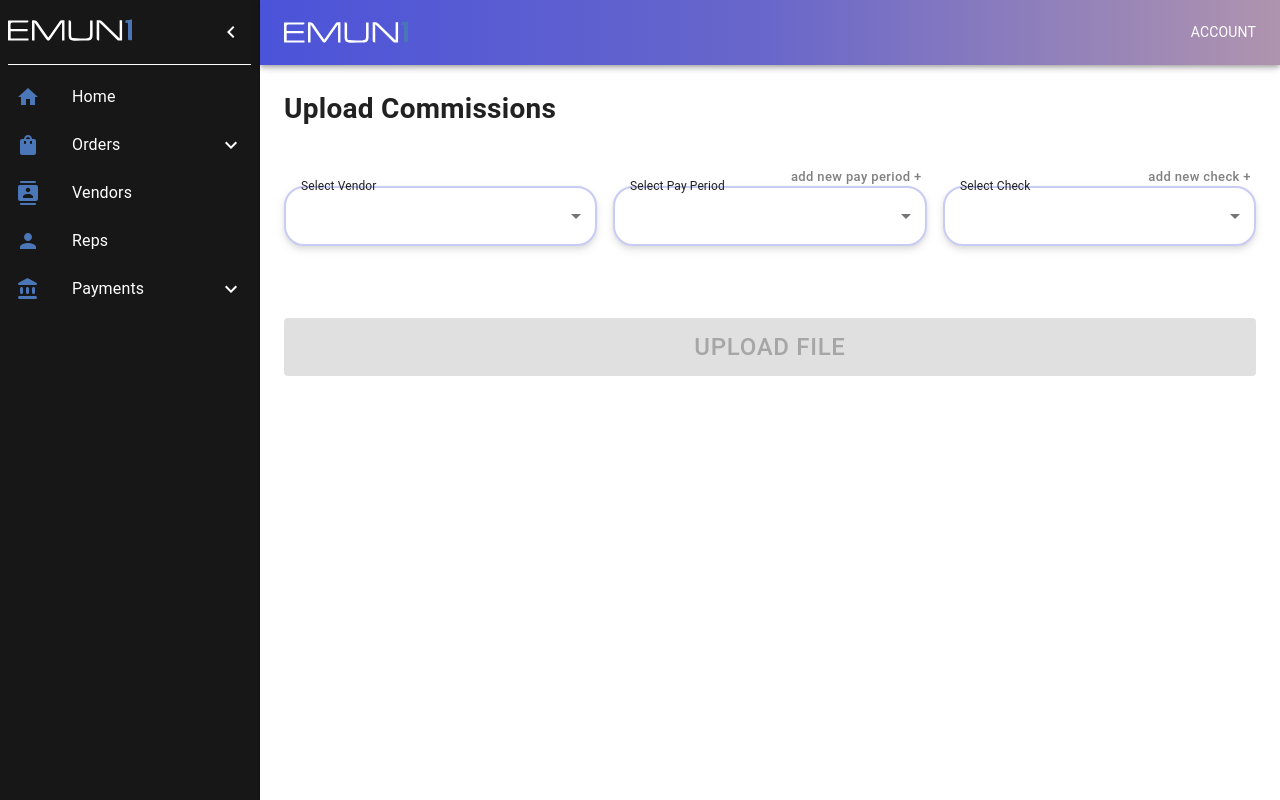
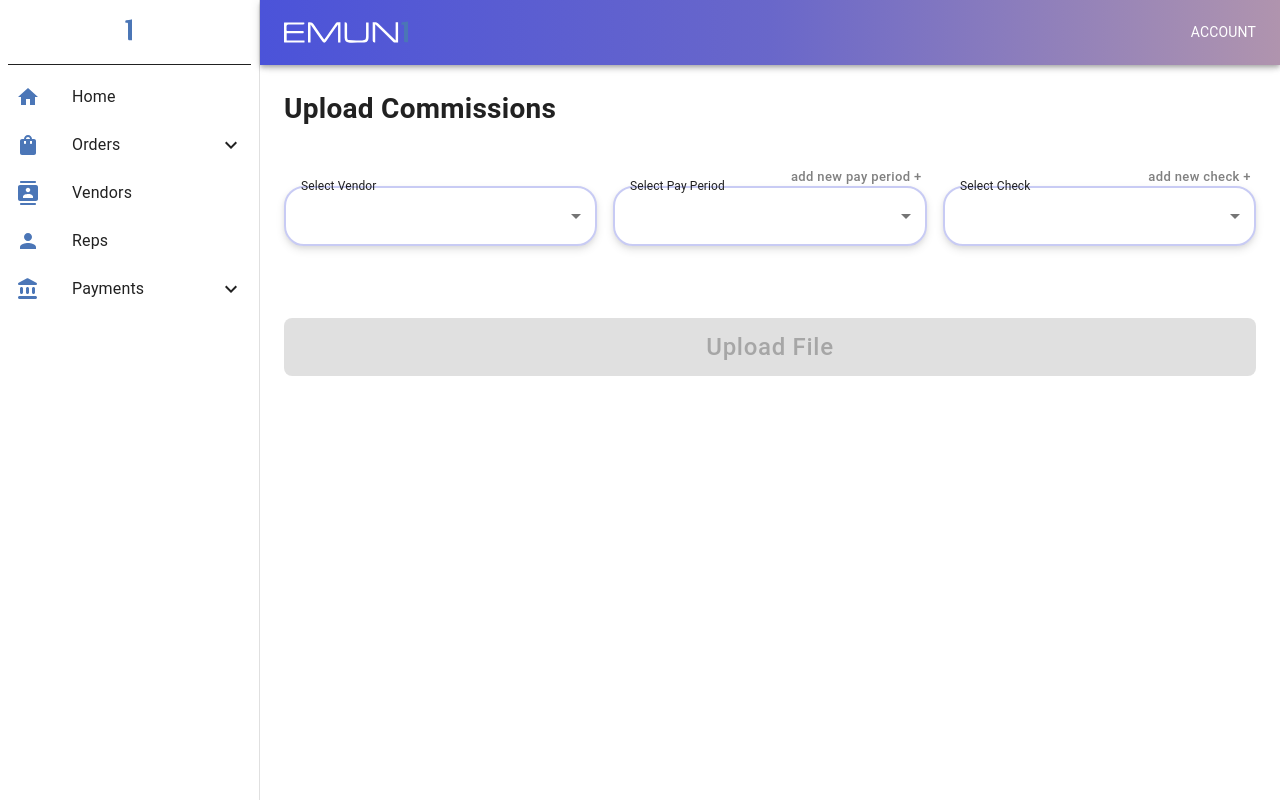
Before and after one commit to tydylanwalker/emun-demo, a Next.js app: page /payments/upload-commissions in a window 1280 px wide. Built offline with nearby package versions, Linux system fonts and the light colour scheme.

Commit message:
integrating mui themes for dark and light mode

```diff
--- a/src/components/layout/sidebar/Sidebar.tsx
+++ b/src/components/layout/sidebar/Sidebar.tsx
@@ -140,13 +140,7 @@ export function Sidebar(props: ISidebarProps) {
   const { open, handleDrawerClose, handleDrawerOpen } = props;
 
   return (
-    <Drawer
-      variant='permanent'
-      open={open}
-      PaperProps={{
-        sx: { backgroundColor: '#171717', color: 'white' },
-      }}
-    >
+    <Drawer variant='permanent' open={open}>
       <DrawerHeader>
         <Box display='flex' width='100%' height={topbarHeight} justifyContent='space-between' borderBottom={1}>
           <Link href='/'>
--- a/src/components/layout/topbar/Topbar.tsx
+++ b/src/components/layout/topbar/Topbar.tsx
@@ -47,7 +47,6 @@ export function TopBar(props: ITopBarProps) {
           onClick={handleDrawerOpen}
           edge='start'
           sx={{
-            color: 'white',
             marginRight: 5,
             ...(open && { display: 'none' }),
           }}
--- a/src/components/payments/upload-commissions/table/UploadCommissionsTable.tsx
+++ b/src/components/payments/upload-commissions/table/UploadCommissionsTable.tsx
@@ -29,9 +29,9 @@ export function UploadCommissionsTable(props: IUploadCommissionsTableProps) {
       />
       <Table>
         <TableHead>
-          <TableRow sx={{ bgcolor: '#171717', color: 'white', borderTop: '1px solid lightgray'}}>
+          <TableRow sx={{ borderTop: 1 }}>
             {props.headers.map((header, index) => (
-              <TableCell key={index} align={header.align || 'left'} sx={{ whiteSpace: 'nowrap', color: 'white'}}>
+              <TableCell key={index} align={header.align || 'left'} sx={{ whiteSpace: 'nowrap' }}>
                 {header.label}
               </TableCell>
             ))}
--- a/src/components/payments/upload-commissions/table/UploadCommissionsTableTaskBar.tsx
+++ b/src/components/payments/upload-commissions/table/UploadCommissionsTableTaskBar.tsx
@@ -2,7 +2,7 @@ import { Stack, Typography, FormControlLabel, Switch, Button, Alert } from '@mui
 
 export function UploadCommissionsTableTaskBar(props: IUploadCommissionsTableTaskBarProps) {
   return (
-    <Stack direction='row' justifyContent='space-between' p={1.5} bgcolor='#171717' color="white">
+    <Stack direction='row' justifyContent='space-between' p={1.5}>
       <Stack direction='row' gap={3} alignItems='center'>
         <Typography variant='h5'>Imported Data</Typography>
         <Typography variant='caption'>{props.totalRows} entries</Typography>
--- a/src/components/shared/CustomModal.tsx
+++ b/src/components/shared/CustomModal.tsx
@@ -18,7 +18,9 @@ const modalStyles = {
 export function CustomModal(props: ICustomModalProps) {
   return (
     <Modal open={props.open} onClose={props.closeModal}>
-      <Stack sx={{ ...modalStyles, width: props.width || 'inherit', height: props.height || 'inherit', overflowY: 'auto' }}>
+      <Stack
+        sx={{ ...modalStyles, width: props.width || 'inherit', height: props.height || 'inherit', overflowY: 'auto' }}
+      >
         <Stack
           direction='row'
           justifyContent='space-between'
--- a/src/components/shared/HeaderAndValueCard.tsx
+++ b/src/components/shared/HeaderAndValueCard.tsx
@@ -2,11 +2,20 @@ import { Stack, Typography } from '@mui/material';
 
 export function HeaderAndValueCard(props: IHeaderAndValueCardProps) {
   return (
-    <Stack borderRadius={5} width={props.width} bgcolor={props.color} color={'white'} sx={{ background: 'linear-gradient(to top, #4B53D9, #6967CA, #B094AE)', padding: '20px', transition: 'transform 0.2s'}}>
+    <Stack
+      borderRadius={5}
+      width={props.width}
+      bgcolor={props.color}
+      sx={{
+        background: 'linear-gradient(to top, #4B53D9, #6967CA, #B094AE)',
+        padding: '20px',
+        transition: 'transform 0.2s',
+      }}
+    >
       <Typography fontSize='1.2rem' fontWeight='bold' p={1}>
         {props.header}
       </Typography>
-      <Typography fontSize='2rem' fontWeight='bold' p={1} color={'white'}>
+      <Typography fontSize='2rem' fontWeight='bold' p={1}>
         {props.value}
       </Typography>
     </Stack>
--- a/src/pages/_app.tsx
+++ b/src/pages/_app.tsx
@@ -1,5 +1,3 @@
-import '../styles/globals.css';
-import { CssBaseline } from '@mui/material';
 import { NextPage } from 'next';
 import type { AppProps } from 'next/app';
 import Head from 'next/head';
@@ -7,6 +5,9 @@ import dayjs from 'dayjs';
 import customParseFormat from 'dayjs/plugin/customParseFormat';
 import { LocalizationProvider } from '@mui/x-date-pickers/LocalizationProvider';
 import { AdapterDayjs } from '@mui/x-date-pickers/AdapterDayjs';
+import { ThemeProvider, CssBaseline, PaletteMode, useMediaQuery } from '@mui/material';
+import { useState, useMemo, useEffect } from 'react';
+import { getTheme } from '../theme/theme';
 
 dayjs.extend(customParseFormat);
 
@@ -18,7 +19,17 @@ export default function App(props: EnhancedAppProps) {
   const { Component, pageProps } = props;
   const getLayout = Component.getLayout ?? ((page) => page);
 
+  // * This will set the theme based on the browsers color scheme
+  // ?? If you want to specify a theme, just remove the useEffect logic and just keep getTheme('dark')
+  const prefersDarkMode = useMediaQuery('(prefers-color-scheme: dark)');
+  const [mode, setMode] = useState<PaletteMode>('light');
+  useEffect(() => {
+    setMode(prefersDarkMode ? 'dark' : 'light');
+  }, [prefersDarkMode]);
+  const theme = useMemo(() => getTheme(mode), [mode]);
+
   return (
+    <ThemeProvider theme={theme}>
       <LocalizationProvider dateAdapter={AdapterDayjs}>
         <Head>
           <title>EMUN Commission Portal</title>
@@ -27,5 +38,6 @@ export default function App(props: EnhancedAppProps) {
         <CssBaseline />
         {getLayout(<Component {...pageProps} />)}
       </LocalizationProvider>
+    </ThemeProvider>
   );
 }
--- a/src/styles/Home.module.css
+++ /dev/null
@@ -1,168 +0,0 @@
-.page {
-  --gray-rgb: 0, 0, 0;
-  --gray-alpha-200: rgba(var(--gray-rgb), 0.08);
-  --gray-alpha-100: rgba(var(--gray-rgb), 0.05);
-
-  --button-primary-hover: #383838;
-  --button-secondary-hover: #f2f2f2;
-
-  display: grid;
-  grid-template-rows: 20px 1fr 20px;
-  align-items: center;
-  justify-items: center;
-  min-height: 100svh;
-  padding: 80px;
-  gap: 64px;
-  font-family: var(--font-geist-sans);
-}
-
-@media (prefers-color-scheme: dark) {
-  .page {
-    --gray-rgb: 255, 255, 255;
-    --gray-alpha-200: rgba(var(--gray-rgb), 0.145);
-    --gray-alpha-100: rgba(var(--gray-rgb), 0.06);
-
-    --button-primary-hover: #ccc;
-    --button-secondary-hover: #1a1a1a;
-  }
-}
-
-.main {
-  display: flex;
-  flex-direction: column;
-  gap: 32px;
-  grid-row-start: 2;
-}
-
-.main ol {
-  font-family: var(--font-geist-mono);
-  padding-left: 0;
-  margin: 0;
-  font-size: 14px;
-  line-height: 24px;
-  letter-spacing: -0.01em;
-  list-style-position: inside;
-}
-
-.main li:not(:last-of-type) {
-  margin-bottom: 8px;
-}
-
-.main code {
-  font-family: inherit;
-  background: var(--gray-alpha-100);
-  padding: 2px 4px;
-  border-radius: 4px;
-  font-weight: 600;
-}
-
-.ctas {
-  display: flex;
-  gap: 16px;
-}
-
-.ctas a {
-  appearance: none;
-  border-radius: 128px;
-  height: 48px;
-  padding: 0 20px;
-  border: none;
-  border: 1px solid transparent;
-  transition:
-    background 0.2s,
-    color 0.2s,
-    border-color 0.2s;
-  cursor: pointer;
-  display: flex;
-  align-items: center;
-  justify-content: center;
-  font-size: 16px;
-  line-height: 20px;
-  font-weight: 500;
-}
-
-a.primary {
-  background: var(--foreground);
-  color: var(--background);
-  gap: 8px;
-}
-
-a.secondary {
-  border-color: var(--gray-alpha-200);
-  min-width: 180px;
-}
-
-.footer {
-  grid-row-start: 3;
-  display: flex;
-  gap: 24px;
-}
-
-.footer a {
-  display: flex;
-  align-items: center;
-  gap: 8px;
-}
-
-.footer img {
-  flex-shrink: 0;
-}
-
-/* Enable hover only on non-touch devices */
-@media (hover: hover) and (pointer: fine) {
-  a.primary:hover {
-    background: var(--button-primary-hover);
-    border-color: transparent;
-  }
-
-  a.secondary:hover {
-    background: var(--button-secondary-hover);
-    border-color: transparent;
-  }
-
-  .footer a:hover {
-    text-decoration: underline;
-    text-underline-offset: 4px;
-  }
-}
-
-@media (max-width: 600px) {
-  .page {
-    padding: 32px;
-    padding-bottom: 80px;
-  }
-
-  .main {
-    align-items: center;
-  }
-
-  .main ol {
-    text-align: center;
-  }
-
-  .ctas {
-    flex-direction: column;
-  }
-
-  .ctas a {
-    font-size: 14px;
-    height: 40px;
-    padding: 0 16px;
-  }
-
-  a.secondary {
-    min-width: auto;
-  }
-
-  .footer {
-    flex-wrap: wrap;
-    align-items: center;
-    justify-content: center;
-  }
-}
-
-@media (prefers-color-scheme: dark) {
-  .logo {
-    filter: invert();
-  }
-}
--- a/src/styles/globals.css
+++ /dev/null
@@ -1,43 +0,0 @@
-:root {
-  --foreground: #ffffff;
-  --background: #000000;
-  --emun-blue: rgb(75, 118, 183, 1.0);
-}
-
-/* @media (prefers-color-scheme: dark) {
-  :root {
-    --background: grey;
-    --foreground: #ededed;
-  }
-} */
-
-html,
-body {
-  max-width: 100vw;
-  /* overflow-x: hidden; */
-}
-
-body {
-  color: var(--foreground);
-  background: var(--background);
-  font-family: Arial, Helvetica, sans-serif;
-  -webkit-font-smoothing: antialiased;
-  -moz-osx-font-smoothing: grayscale;
-}
-
-* {
-  box-sizing: border-box;
-  padding: 0;
-  margin: 0;
-}
-
-a {
-  color: inherit;
-  text-decoration: none;
-}
-
-/* @media (prefers-color-scheme: dark) {
-  html {
-    color-scheme: dark;
-  }
-} */
--- /dev/null
+++ b/src/theme/theme.ts
@@ -0,0 +1,43 @@
+// theme.ts
+import { createTheme, ThemeOptions } from '@mui/material/styles';
+import { PaletteMode } from '@mui/material';
+
+// Define palettes for light and dark mode
+const lightPalette: ThemeOptions['palette'] = {
+  mode: 'light',
+  primary: {
+    main: '#1976d2',
+  },
+  secondary: {
+    main: '#9c27b0',
+  },
+};
+
+const darkPalette: ThemeOptions['palette'] = {
+  mode: 'dark',
+  primary: {
+    main: '#90caf9',
+  },
+  secondary: {
+    main: '#f48fb1',
+  },
+};
+
+// Component overrides
+const componentOverrides: ThemeOptions['components'] = {
+  MuiButton: {
+    styleOverrides: {
+      root: {
+        textTransform: 'none',
+        borderRadius: 8,
+      },
+    },
+  },
+};
+
+// Function to get the theme based on the mode
+export const getTheme = (mode: PaletteMode) =>
+  createTheme({
+    palette: mode === 'light' ? lightPalette : darkPalette,
+    components: componentOverrides,
+  });
```
Also changed, not shown: src/components/payments/upload-commissions/UploadFileModal.tsx (+20 -9 lines), src/components/payments/upload-commissions/table/UploadCommissionsTableRow.tsx (+7 -4 lines). Lines whose indentation alone changed are shown as unchanged.
